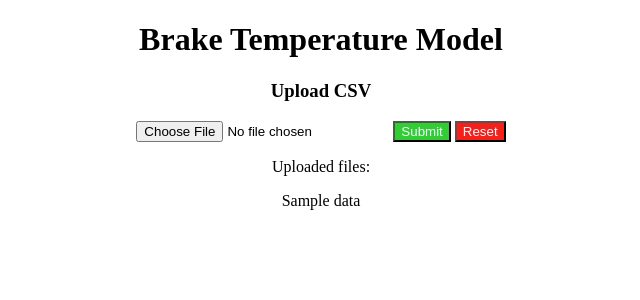
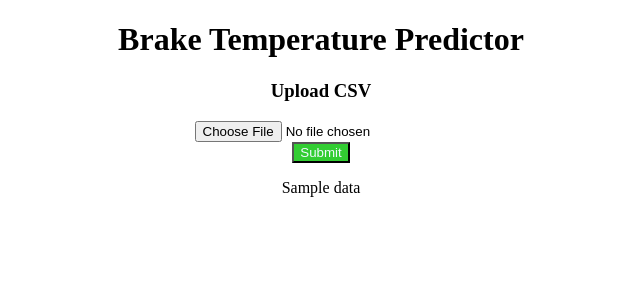
Before and after one commit to kbeech98/ENGR499-Capstone, a Flask app: template templates/index.html in a window 1280 px wide. Shown: the top 300 px of the page, without its empty margins (319-959 px from the left). Run offline with Flask 3, Linux system fonts and the light colour scheme; the template is opened without the code that fills it: most values are stand-ins (such as "Sample title", 1, 10 or a date in 2020).

Commit message:
Revert "Updated functionality"

```diff
--- a/app.py
+++ b/app.py
@@ -1,58 +1,24 @@
-from flask import Flask, render_template, flash, request, redirect, url_for, send_from_directory, abort
-from werkzeug.utils import secure_filename
-import os, csv, app
-from os.path import join, dirname, realpath
-
-UPLOAD_FOLDER = dirname(realpath(__file__))
+from flask import Flask, render_template, request, redirect
+import os
+import csv
+import app
 
 app = Flask(__name__)
-app.config['UPLOAD_EXTENSIONS'] = ['.csv']
-app.config['UPLOAD_PATH'] = UPLOAD_FOLDER
 
-def find_csv_filenames( path_to_dir, suffix=".csv" ):
-    filenames = os.listdir(path_to_dir)
-    return [ filename for filename in filenames if filename.endswith( suffix ) ]
+@app.route('/', methods=['GET', 'POST'])
+def index():
+    data = []
+    if request.method == 'POST':
+        if request.files:
+            uploaded_file = request.files['filename'] # This line uses the same variable and worked fine
+            filepath = os.path.join(app.config['FILE_UPLOADS'], uploaded_file.filename)
+            uploaded_file.save(filepath)
+            with open(filepath) as file:
+                csv_file = csv.reader(file)
+                for row in csv_file:
+                    data.append(row)
+    return render_template('index.html', data=data)
 
-@app.route('/')
-def index():
-    files = find_csv_filenames(UPLOAD_FOLDER)
-    return render_template('index.html', data=files)
-
-@app.route('/', methods=['POST'])
-def upload_file():
-    if "file" in request.files:
-        uploaded_file = request.files['file']
-        filename = secure_filename(uploaded_file.filename)
-        if filename != '':
-            file_ext = os.path.splitext(filename)[1]
-            if file_ext not in app.config['UPLOAD_EXTENSIONS']:
-                abort(400)
-            uploaded_file.save(os.path.join(app.config['UPLOAD_PATH'], filename))
-    if "reset" in request.form:
-        for file in find_csv_filenames(UPLOAD_FOLDER):
-            remove(file)
-    return redirect(url_for('index'))
-
-def remove(file_id):
-    return os.remove(os.path.join(UPLOAD_FOLDER, file_id))
-
-# def get_data():
-#     data = []
-#     if
-
-# @app.route('/', methods=['GET', 'POST'])
-# def index():
-#     data = []
-#     if request.method == 'POST':
-#         if request.files:
-#             uploaded_file = request.files['filename'] # This line uses the same variable and worked fine
-#             filepath = os.path.join(app.config['FILE_UPLOADS'], uploaded_file.filename)
-#             uploaded_file.save(filepath)
-#             with open(filepath) as file:
-#                 csv_file = csv.reader(file)
-#                 for row in csv_file:
-#                     data.append(row)
-#     return render_template('index.html', data=data)
-
+app.config['FILE_UPLOADS'] = "c:\\Users\\Krist\\Documents\\Personal\\UBCO FALL 2023\\ENGR 499\\Sim Data"
 if __name__ == '__main__':
     app.run(host='0.0.0.0', debug=True)
--- a/templates/index.html
+++ b/templates/index.html
@@ -3,67 +3,33 @@
 
 <head>
     <title>
-        Brake Temperature Model
+        Brake Temperature Predictor
     </title>
     <style>
         body {
             text-align: center;
         }
 
-        #container{
-            display: inline-block;
-        }
-
-        #mySubBtn {
-            /* margin-right: 20px; */
+        button {
             color: aliceblue;
             background-color: rgb(50,205,50);
         }
-
-        #myRstBtn {
-            color: aliceblue;
-            background-color: rgb(244, 32, 25);
-        }
-
-        #myFile {
-            display: inline-block;
-        }
-
-        #myForm {
-            display: inline-block;
-
-        }
-
-        #mySubmission {
-            display: inline;
-        }
-
-        #myOutput {
-            display: inline-block;
-        }
-
     </style>
 </head>
 
 <body>
-    <h1>Brake Temperature Model</h1>
+    <h1>Brake Temperature Predictor</h1>
     <div>
         <h3>Upload CSV</h3>
-            <form method="POST" id="myForm" enctype="multipart/form-data" action="/">
-                <div id="mySubmission">
-                    <input type="file" id="myFile" name="file" accept=".csv" >
-                    <button type="submit" id="mySubBtn">Submit </button>
-                </div>
-            </form>
-            <form method="POST" id="myForm" enctype="multipart/form-data" action="/" d>
-                <div>
-                    <button type="submit" id="myRstBtn" name="reset" value="true">Reset </button >
-                </div>
-            </form>
+        <form method="POST" enctype="multipart/form-data" action="/">
+            <input type="file" id="myFile" name="filename" accept=".csv">
+            <div>
+                <button type="submit">Submit </button>
+            </div>
+        </form>
     </div>
-    <div id="myOutput">
-        <p> Uploaded files: </p>
-        <p id="display"> {{ data }}</p>
+    <div>
+        <p id="display">{{ data }}</p>
     </div>
 </body>
 
```
